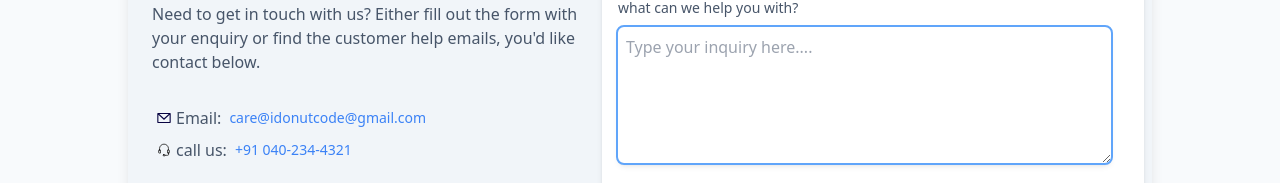
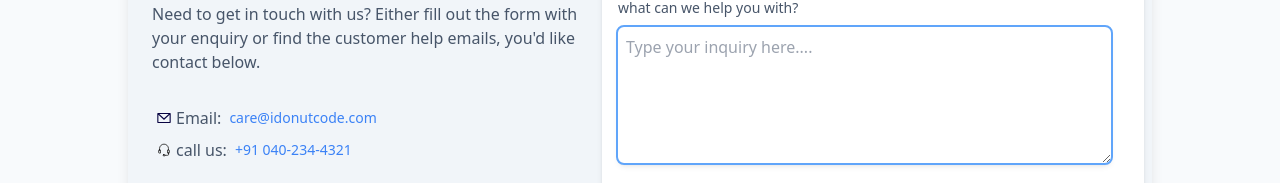
Before and after one commit to codewithcherry/Idonutcode_website_vite, a React (Vite) app: page /about in a window 1280 px wide. Shown: the part 2305-2488 px from the top of the page. Built offline with nearby package versions, Linux system fonts and the light colour scheme; no server answers.

Commit message:
fix the contact us email id typo

```diff
--- a/src/Components/About/ContactUs.jsx
+++ b/src/Components/About/ContactUs.jsx
@@ -21,7 +21,7 @@ const ContactUs = () => {
                       Email:
                       </span>
                       <p className='text-sm text-blue-500 hover:cursor-pointer mx-2'>
-                        care@idonutcode@gmail.com
+                        care@idonutcode.com
                       </p>
                     </div>
                     <div className='flex items-center my-2'>
```
